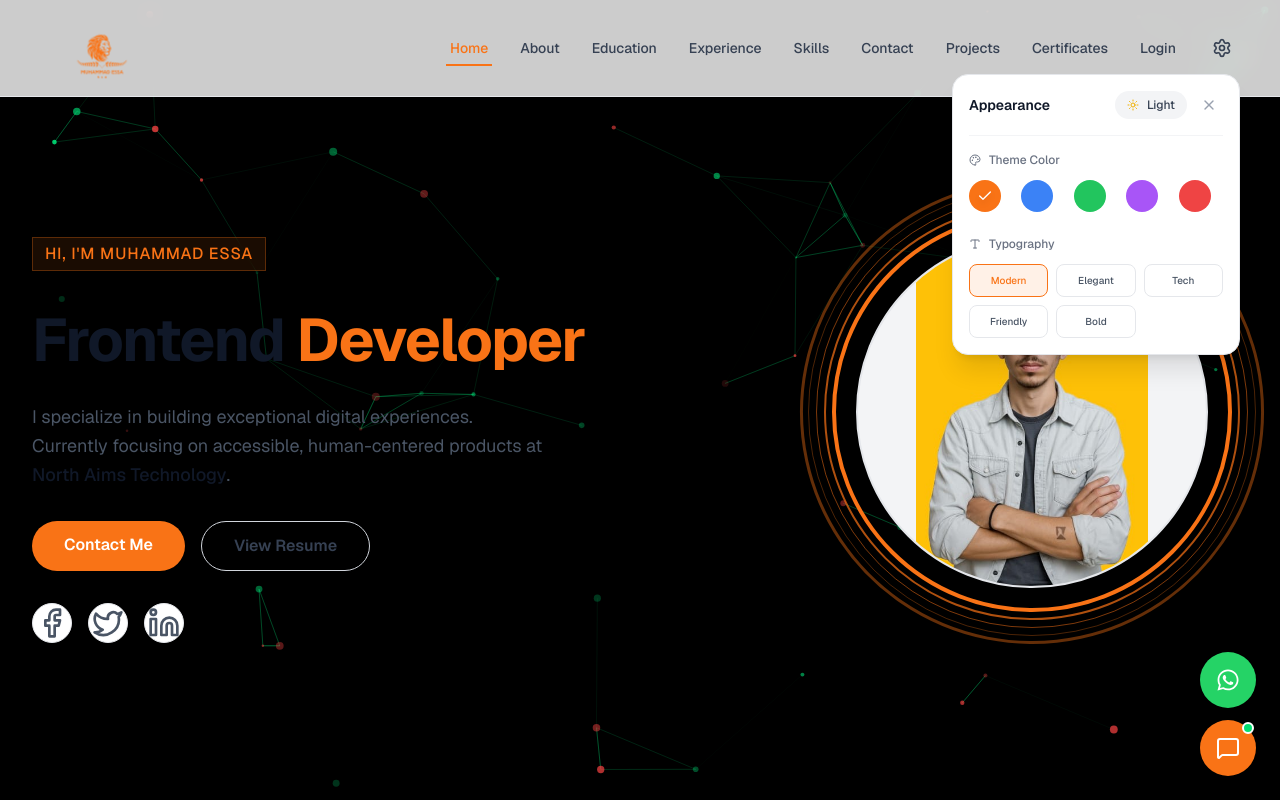
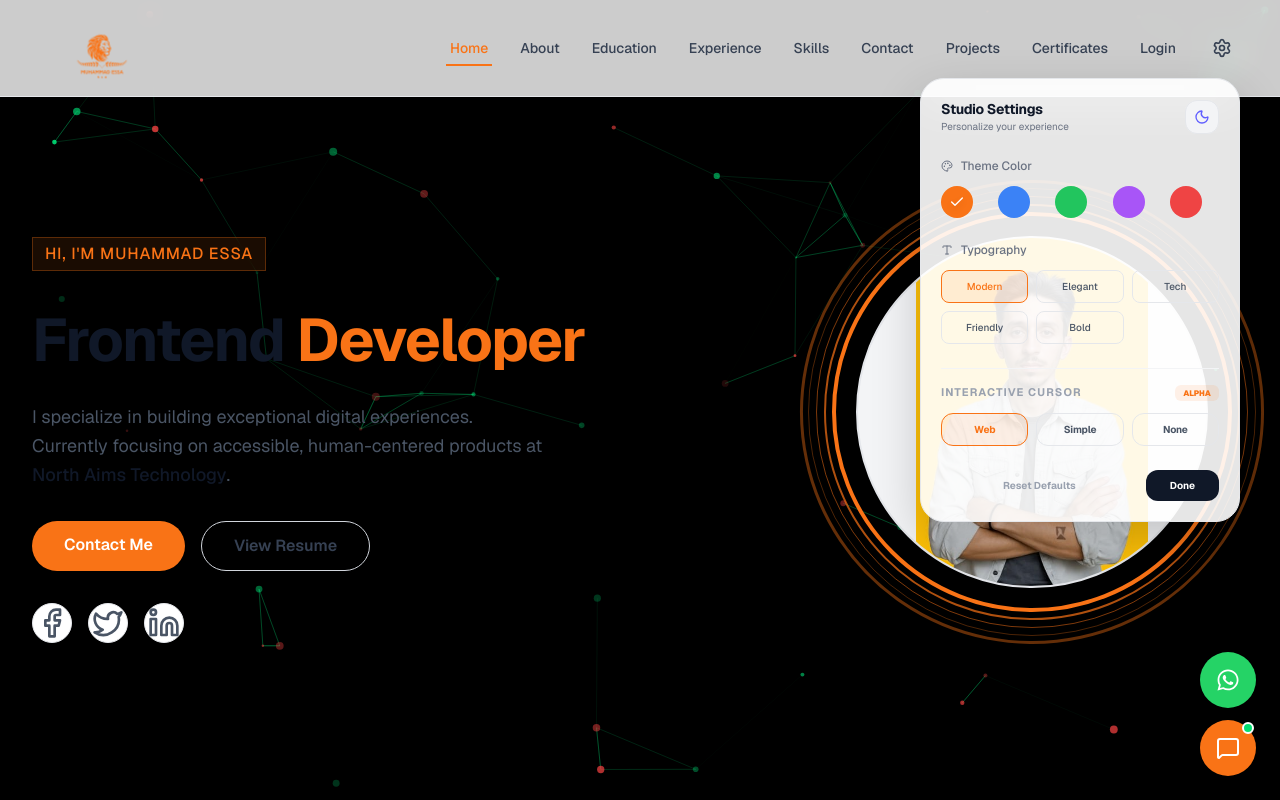
Before and after one commit to MuhammadEssa-514/React-portfolio, a Next.js app: page / in a window 1280 px wide. Both pictures are taken after a click on the button 1222 px from the left and 48 px from the top of the page. Shown: the top 800 px of the page. Built offline with nearby package versions, Linux system fonts and the light colour scheme; a web font is replaced by a local one.

Commit message:
complter spider cursor effect

```diff
--- a/app/globals.css
+++ b/app/globals.css
@@ -29,6 +29,16 @@
     transition-property: color, background-color, border-color, text-decoration-color, fill, stroke, font-family;
     transition-timing-function: cubic-bezier(0.4, 0, 0.2, 1);
     transition-duration: 300ms;
+  }
+
+  /* Hide default cursor on desktop — custom spider cursor will replace it */
+  @media (pointer: fine) {
+
+    html:not(.show-native-cursor) *,
+    html:not(.show-native-cursor) *::before,
+    html:not(.show-native-cursor) *::after {
+      cursor: none !important;
+    }
   }
 
   button,
--- a/app/layout.tsx
+++ b/app/layout.tsx
@@ -2,6 +2,7 @@ import type { Metadata } from "next";
 import { Geist, Geist_Mono, Playfair_Display, Nunito, Roboto_Slab } from "next/font/google"; // Import 5 styles
 import FloatingControls from "@/components/FloatingControls";
 import ParticleBackground from "@/components/ParticleBackground";
+import SpiderCursor from "@/components/SpiderCursor";
 import "./globals.css";
 
 const geistSans = Geist({
@@ -49,6 +50,7 @@ export default function RootLayout({
         {children}
         <FloatingControls />
         <ParticleBackground />
+        <SpiderCursor />
       </body>
     </html>
   );
--- a/components/ThemeSettings.tsx
+++ b/components/ThemeSettings.tsx
@@ -25,6 +25,7 @@ export default function ThemeSettings() {
     const [isDark, setIsDark] = useState(false);
     const [primaryColor, setPrimaryColor] = useState('#f97316');
     const [currentFont, setCurrentFont] = useState('var(--font-geist-sans)');
+    const [cursorStyle, setCursorStyle] = useState('web');
     const menuRef = useRef<HTMLDivElement>(null);
 
     // Initialize Theme & Color & Font
@@ -49,6 +50,15 @@ export default function ThemeSettings() {
         const savedFont = localStorage.getItem('fontStyle') || 'var(--font-geist-sans)';
         setCurrentFont(savedFont);
         document.documentElement.style.setProperty('--font-current', savedFont);
+
+        // Cursor Logic
+        const savedCursor = localStorage.getItem('cursorStyle') || 'web';
+        setCursorStyle(savedCursor);
+        if (savedCursor === 'none') {
+            document.documentElement.classList.add('show-native-cursor');
+        } else {
+            document.documentElement.classList.remove('show-native-cursor');
+        }
 
         // Click Outside Logic
         const handleClickOutside = (event: MouseEvent) => {
@@ -81,6 +91,7 @@ export default function ThemeSettings() {
         document.documentElement.style.setProperty('--accent', color.accent);
         localStorage.setItem('primaryColor', color.primary);
         localStorage.setItem('accentColor', color.accent);
+        window.dispatchEvent(new Event('theme-change')); // Trigger cursor sync
     };
 
     // Change Font
@@ -88,6 +99,45 @@ export default function ThemeSettings() {
         setCurrentFont(font.value);
         document.documentElement.style.setProperty('--font-current', font.value);
         localStorage.setItem('fontStyle', font.value);
+        window.dispatchEvent(new Event('theme-change'));
+    };
+
+    // Reset to defaults
+    const resetDefaults = () => {
+        setIsDark(false);
+        document.documentElement.classList.remove('dark');
+        localStorage.theme = 'light';
+
+        const defColor = COLORS[0];
+        setPrimaryColor(defColor.primary);
+        document.documentElement.style.setProperty('--primary', defColor.primary);
+        document.documentElement.style.setProperty('--accent', defColor.accent);
+        localStorage.setItem('primaryColor', defColor.primary);
+        localStorage.setItem('accentColor', defColor.accent);
+
+        setCurrentFont(FONTS[0].value);
+        document.documentElement.style.setProperty('--font-current', FONTS[0].value);
+        localStorage.setItem('fontStyle', FONTS[0].value);
+
+        setCursorStyle('web');
+        localStorage.setItem('cursorStyle', 'web');
+        document.documentElement.classList.remove('show-native-cursor');
+
+        window.dispatchEvent(new Event('theme-change'));
+    };
+
+    // Change Cursor Style
+    const changeCursor = (style: string) => {
+        setCursorStyle(style);
+        localStorage.setItem('cursorStyle', style);
+
+        if (style === 'none') {
+            document.documentElement.classList.add('show-native-cursor');
+        } else {
+            document.documentElement.classList.remove('show-native-cursor');
+        }
+
+        window.dispatchEvent(new Event('theme-change'));
     };
 
     return (
@@ -103,30 +153,23 @@ export default function ThemeSettings() {
             <AnimatePresence>
                 {isOpen && (
                     <motion.div
-                        initial={{ opacity: 0, y: 10, scale: 0.95 }}
-                        animate={{ opacity: 1, y: 0, scale: 1 }}
-                        exit={{ opacity: 0, y: 10, scale: 0.95 }}
-                        className="absolute right-0 mt-2 w-72 bg-white dark:bg-black border border-gray-200 dark:border-white/10 rounded-2xl shadow-xl p-4 z-50 overflow-hidden"
+                        initial={{ opacity: 0, y: 15, scale: 0.9, filter: 'blur(10px)' }}
+                        animate={{ opacity: 1, y: 0, scale: 1, filter: 'blur(0px)' }}
+                        exit={{ opacity: 0, y: 15, scale: 0.9, filter: 'blur(10px)' }}
+                        className="absolute right-0 mt-3 w-80 bg-white/90 dark:bg-black/90 backdrop-blur-xl border border-gray-200 dark:border-white/10 rounded-3xl shadow-[0_20px_50px_rgba(0,0,0,0.2)] dark:shadow-[0_20px_50px_rgba(0,0,0,0.5)] p-5 z-50 overflow-hidden"
                     >
                         {/* Header */}
-                        <div className="flex items-center justify-between mb-4 pb-4 border-b border-gray-100 dark:border-white/5">
-                            <h3 className="text-sm font-semibold text-gray-900 dark:text-white">Appearance</h3>
-                            <div className="flex items-center gap-2">
-                                <button
-                                    onClick={toggleTheme}
-                                    className="flex items-center gap-2 px-3 py-1.5 rounded-full bg-gray-100 dark:bg-white/10 hover:bg-gray-200 dark:hover:bg-white/20 transition-colors"
-                                >
-                                    {isDark ? <Moon className="w-3 h-3 text-[var(--primary)]" /> : <Sun className="w-3 h-3 text-yellow-500" />}
-                                    <span className="text-xs font-medium text-gray-700 dark:text-gray-300">{isDark ? 'Dark' : 'Light'}</span>
-                                </button>
-                                <button
-                                    onClick={() => setIsOpen(false)}
-                                    className="p-1.5 rounded-full hover:bg-gray-100 dark:hover:bg-white/10 text-gray-400 hover:text-gray-600 dark:hover:text-gray-200 transition-colors"
-                                    aria-label="Close"
-                                >
-                                    <X className="w-4 h-4" />
-                                </button>
+                        <div className="flex items-center justify-between mb-6">
+                            <div>
+                                <h3 className="text-sm font-bold text-gray-900 dark:text-white tracking-tight">Studio Settings</h3>
+                                <p className="text-[10px] text-gray-500 dark:text-gray-400">Personalize your experience</p>
                             </div>
+                            <button
+                                onClick={toggleTheme}
+                                className="p-2 rounded-xl bg-gray-100 dark:bg-white/5 hover:bg-gray-200 dark:hover:bg-white/10 transition-all border border-gray-200 dark:border-white/10"
+                            >
+                                {isDark ? <Sun className="w-4 h-4 text-orange-400" /> : <Moon className="w-4 h-4 text-indigo-500" />}
+                            </button>
                         </div>
 
                         {/* Colors */}
@@ -152,7 +195,7 @@ export default function ThemeSettings() {
                         </div>
 
                         {/* Typography */}
-                        <div className="space-y-3">
+                        <div className="space-y-3 mb-6">
                             <h4 className="text-xs font-medium text-gray-500 dark:text-gray-400 flex items-center gap-2">
                                 <Type className="w-3 h-3" /> Typography
                             </h4>
@@ -173,6 +216,46 @@ export default function ThemeSettings() {
                             </div>
                         </div>
 
+                        {/* Spider Cursor Style */}
+                        <div className="space-y-3 pt-4 border-t border-gray-100 dark:border-white/5">
+                            <div className="flex items-center justify-between">
+                                <h4 className="text-[11px] font-bold text-gray-400 dark:text-gray-500 uppercase tracking-widest">
+                                    Interactive Cursor
+                                </h4>
+                                <span className="px-2 py-0.5 rounded-md bg-[var(--primary)]/10 text-[var(--primary)] text-[8px] font-black uppercase">Alpha</span>
+                            </div>
+                            <div className="flex gap-2">
+                                {['Web', 'Simple', 'None'].map((s) => (
+                                    <button
+                                        key={s}
+                                        onClick={() => changeCursor(s.toLowerCase())}
+                                        className={`flex-1 py-2 rounded-xl border text-[10px] font-bold tracking-tight transition-all active:scale-95 ${cursorStyle === s.toLowerCase()
+                                            ? 'border-[var(--primary)] bg-[var(--primary)]/10 text-[var(--primary)] shadow-[0_0_15px_rgba(var(--primary),0.1)]'
+                                            : 'border-gray-200 dark:border-white/5 text-gray-600 dark:text-gray-400 hover:border-gray-300 dark:hover:border-white/20'
+                                            }`}
+                                    >
+                                        {s}
+                                    </button>
+                                ))}
+                            </div>
+                        </div>
+
+                        {/* Footer Actions */}
+                        <div className="mt-6 flex gap-2">
+                            <button
+                                onClick={resetDefaults}
+                                className="flex-1 py-2 rounded-xl text-[10px] font-bold text-gray-400 hover:text-gray-600 dark:hover:text-gray-200 transition-colors"
+                            >
+                                Reset Defaults
+                            </button>
+                            <button
+                                onClick={() => setIsOpen(false)}
+                                className="px-6 py-2 rounded-xl bg-gray-900 dark:bg-white text-white dark:text-black text-[10px] font-bold hover:opacity-90 transition-opacity"
+                            >
+                                Done
+                            </button>
+                        </div>
+
                     </motion.div>
                 )}
             </AnimatePresence>
```
